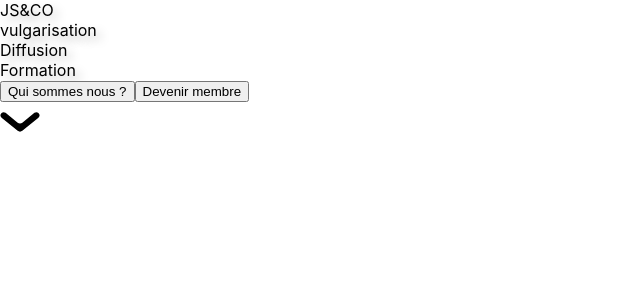
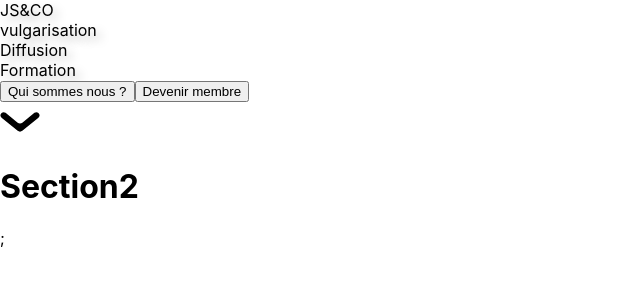
Before and after one commit to digital-copilote/website-js-and-co, a Next.js app: page / in a window 1280 px wide. Shown: the top 300 px of the page, without its empty margins (0-640 px from the left). Built offline with nearby package versions, Linux system fonts and the light colour scheme.

Commit message:
make OnSection scroll / Adding section2 / create the navBar files

```diff
--- a/pages/_app.tsx
+++ b/pages/_app.tsx
@@ -4,7 +4,11 @@ import "tailwindcss/tailwind.css";
 import "@styles/global.scss";
 
 function MyApp({ Component, pageProps }: AppProps): JSX.Element {
-    return <Component {...pageProps} />;
+    return (
+        <div>
+            <Component {...pageProps} />;
+        </div>
+    );
 }
 
 export default MyApp;
--- a/pages/index.tsx
+++ b/pages/index.tsx
@@ -1,12 +1,18 @@
 import Section1 from "@components/homePage/section1/Section1";
+import Section2 from "@components/homePage/section2/Section2";
+
 import React from "react";
 
 // import { } from "@components";
 
 const Home: React.FC = () => {
     return (
-        <div>
+        <div
+            className="h-screen overflow-y-scroll"
+            style={{ scrollSnapType: "y mandatory" }}
+        >
             <Section1 />
+            <Section2 />
         </div>
     );
 };
--- /dev/null
+++ b/src/components/homePage/section2/Section2.tsx
@@ -0,0 +1,24 @@
+import React, { useState } from "react";
+
+function Section2(): JSX.Element {
+    const [animation, setAnimation] = useState("");
+
+    return (
+        <div
+            className="h-screen w-screen bg-red-300 flex items-center justify-center"
+            style={{ scrollSnapAlign: "start" }}
+        >
+            <div>
+                {/* {isVisibleSec2 && ( */}
+                <h1
+                    className={`text-white text-5xl font-bold animate-fade ${animation}`}
+                >
+                    Section2
+                </h1>
+                {/* )} */}
+            </div>
+        </div>
+    );
+}
+
+export default Section2;
```
Also changed, not shown: src/components/navBar/NavBar.tsx (added, +7 -0 lines).
